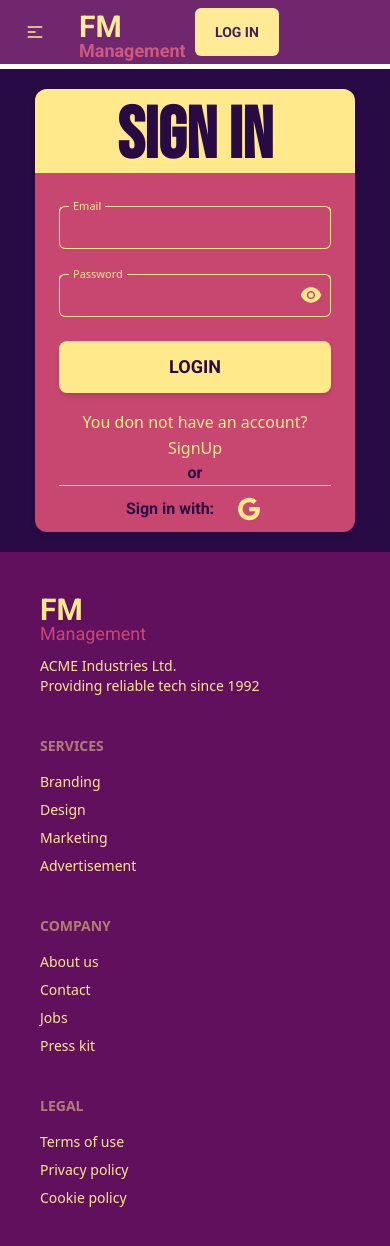
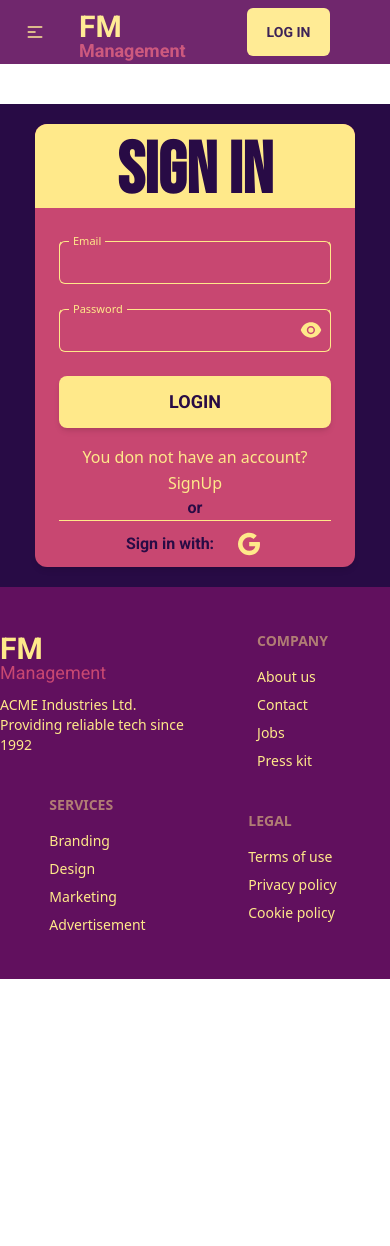
Before and after one commit to fahimmutashir23/fm-management, a React (Vite) app: page /login in a window 390 px wide. After the commit the page ends 979 px from the top, so only its background shows below. Built offline with nearby package versions, Linux system fonts and the light colour scheme; no server answers.

Commit message:
created env file

```diff
--- a/src/Components/Banner/Banner.jsx
+++ b/src/Components/Banner/Banner.jsx
@@ -13,7 +13,7 @@ const Banner = () => {
         }}
       >
         <div className="hero-overlay bg-secondary_color bg-opacity-75"></div>
-        <div className="hero-content text-center text-neutral-content">
+        <div className="hero-content text-center p-0 text-neutral-content">
           <div className="" data-aos="zoom-in">
             <h1 className="mb-5 text-5xl  text-white_color font-bold">Welcome to</h1>
             <h1 className="mb-5 text-7xl font-roboto font-bold text-primary_color">FM Management</h1>
--- a/src/Components/Footer/Footer.jsx
+++ b/src/Components/Footer/Footer.jsx
@@ -3,7 +3,7 @@ import { Link } from "react-router-dom";
 
 const Footer = () => {
   return (
-    <div className="bg-bg_nav_footer"
+    <div className="bg-bg_nav_footer py-11"
     style={{
         backgroundImage: "",
         backgroundSize: 'cover',
@@ -11,7 +11,8 @@ const Footer = () => {
         backgroundPosition: 'center',
       }}
     >
-      <footer className="footer p-10 max-w-6xl mx-auto text-primary_color">
+      <footer className="flex max-w-6xl mx-auto text-primary_color">
+        <div className="flex flex-col items-center md:flex-row justify-evenly footer">
             <aside>
             <div>
                 <p className="text-primary_color text-3xl font-extrabold -mb-2 font-roboto">FM</p>
@@ -30,6 +31,8 @@ const Footer = () => {
               <Link to="" className="link link-hover">Marketing</Link>
               <Link to="" className="link link-hover">Advertisement</Link>
             </nav>
+        </div>
+       <div className="flex flex-col items-center md:flex-row footer md:justify-evenly">
           <nav>
               <header className="footer-title">Company</header>
               <Link to="" className="link link-hover">About us</Link>
@@ -43,6 +46,7 @@ const Footer = () => {
               <Link to="" className="link link-hover">Privacy policy</Link>
               <Link to="" className="link link-hover">Cookie policy</Link>
             </nav>
+       </div>
       </footer>
     </div>
   );
--- a/src/Components/Navbar/Navbar.jsx
+++ b/src/Components/Navbar/Navbar.jsx
@@ -94,7 +94,7 @@ const Navbar = () => {
             {navItem}
           </ul>
         </div>
-        <div className="sm:navbar-end flex flex-col md:flex-row">
+        <div className="navbar-end flex flex-col md:flex-row">
             {
                 user && <div className="mr-2">
                 <img src={user?.photoURL} className="rounded-full w-10 h-10" />
--- a/src/Components/Sponsor/Sponsor.jsx
+++ b/src/Components/Sponsor/Sponsor.jsx
@@ -12,7 +12,7 @@ AOS.init();
 const Sponsor = () => {
     return (
         <div>
-            <div className="flex gap-14 bg-bg_nav_footer rounded-2xl justify-center items-center py-5">
+            <div className="flex flex-wrap gap-14 bg-bg_nav_footer rounded-2xl justify-center items-center py-5">
                 <a href="#" data-aos = "fade-right"><img src={sponsor_1} alt="" className="w-24 hover:scale-[1.75] transition 1s" /></a>
                 <a href="#" data-aos = "fade-right"><img src={sponsor_2} alt="" className="w-24 hover:scale-[1.75] transition 1s" /></a>
                 <a href="#" data-aos = "fade-right"><img src={sponsor_3} alt="" className="w-24 hover:scale-[1.75] transition 1s" /></a>
--- a/src/Components/SupperClients/SupperClients.jsx
+++ b/src/Components/SupperClients/SupperClients.jsx
@@ -21,9 +21,13 @@ const SupperClients = () => {
     <div>
       <Swiper
         modules={[Navigation, A11y]}
-        spaceBetween={50}
+
         loop={true}
-        slidesPerView={3}
+        breakpoints={{
+            570: {slidesPerView: 1, spaceBetween: 50},
+            768: {slidesPerView: 1, spaceBetween: 10},
+            1152: {slidesPerView: 3, spaceBetween: 50}
+        }}
       >
         {data?.map((oneData) => (
           <SwiperSlide key={oneData.id} classNameName="p-2">
--- a/src/Firebase/firebase.config.js
+++ b/src/Firebase/firebase.config.js
@@ -2,12 +2,12 @@ import { initializeApp } from "firebase/app";
 import { getAuth } from "firebase/auth";
 
 const firebaseConfig = {
-  apiKey: "AIzaSyAofWlnCCSwSPB21kQVxrTEML7kktFJOZs",
-  authDomain: "fm-managment.firebaseapp.com",
-  projectId: "fm-managment",
-  storageBucket: "fm-managment.appspot.com",
-  messagingSenderId: "612880033623",
-  appId: "1:612880033623:web:e2834d65828ced10fa4012"
+  apiKey: import.meta.env.VITE_APIKEY,
+  authDomain: import.meta.env.VITE_AUTHDOMAIN,
+  projectId: import.meta.env.VITE_PROJECTID,
+  storageBucket: import.meta.env.VITE_STORAGEBUCKET,
+  messagingSenderId: import.meta.env.VITE_MESSAGINGSENDERID,
+  appId: import.meta.env.VITE_APPID,
 };
 
 
--- a/src/Layout/Layout.jsx
+++ b/src/Layout/Layout.jsx
@@ -6,7 +6,7 @@ const Layout = () => {
   return (
     <div>
       <Navbar></Navbar>
-      <div className="absolute top-[69px] w-full">
+      <div className="absolute top-[104px] md:top-[64px] lg:top-[69px] w-full">
         <Outlet></Outlet>
         <Footer></Footer>
       </div>
```
Lines whose indentation alone changed are shown as unchanged.
